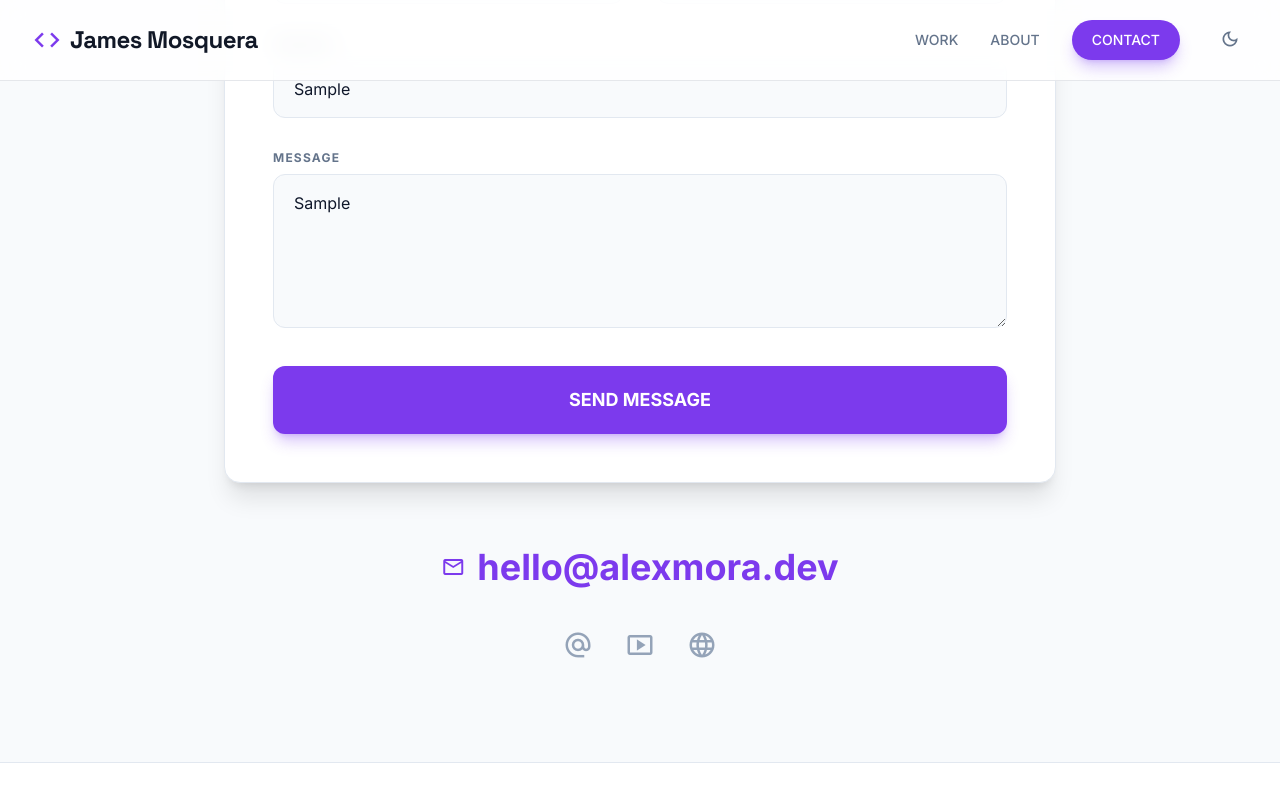
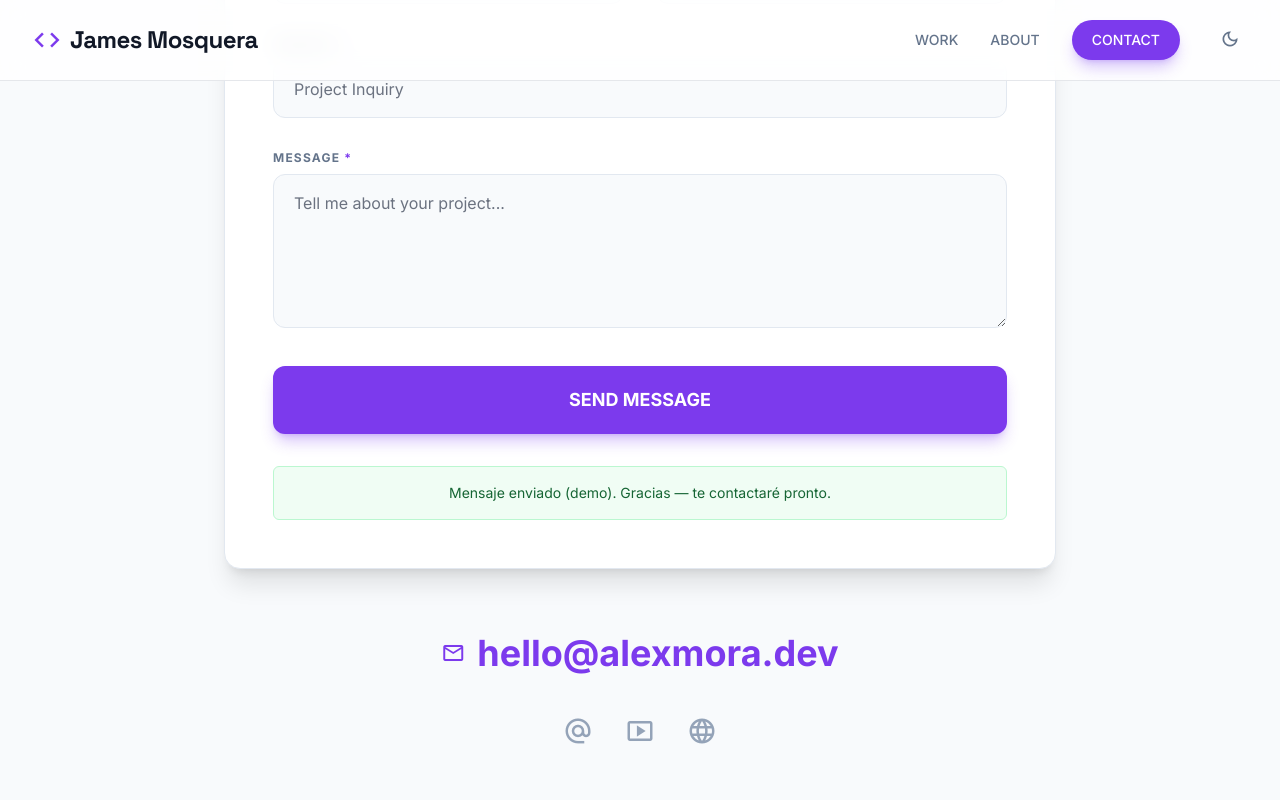
Before and after one commit to JotaJotaM1/Portafolio_James_Mosquera, a React (Vite) app: page / in a window 1280 px wide. Both pictures are taken after typing "Sample", "name@example.com", "Sample", "Sample" into the empty fields and a click on the button "SEND MESSAGE". Shown: the part 5106-5906 px from the top of the page. Built offline with nearby package versions, Linux system fonts and the light colour scheme.

Commit message:
Se ajusta la posicion del mensaje que indica cuando se envia por el formulario

```diff
--- a/index.html
+++ b/index.html
@@ -4,7 +4,7 @@
   <head>
     <meta charset="utf-8" />
     <meta name="viewport" content="width=device-width, initial-scale=1.0" />
-    <title>Alex Mora | Front-End Developer</title>
+    <title>James Mosquera | Front-End Developer</title>
     <link href="https://fonts.googleapis.com/css2?family=Inter:wght@300;400;500;600;700;800&family=Space+Grotesk:wght@500;700&display=swap" rel="stylesheet" />
     <link href="https://fonts.googleapis.com/icon?family=Material+Icons+Outlined" rel="stylesheet" />
   <script type="importmap">
--- a/src/components/Contact.tsx
+++ b/src/components/Contact.tsx
@@ -1,6 +1,38 @@
-import React from 'react';
+import React, { useState } from 'react';
 
 export const Contact: React.FC<{ id?: string }> = ({ id }) => {
+  const [form, setForm] = useState({ name: '', email: '', subject: '', message: '' });
+  const [errors, setErrors] = useState<{ [k: string]: string }>({});
+  const [statusMessage, setStatusMessage] = useState<string | null>(null);
+
+  const handleChange = (e: React.ChangeEvent<HTMLInputElement | HTMLTextAreaElement>) => {
+    const { name, value } = e.target;
+    setForm((s) => ({ ...s, [name]: value }));
+    setErrors((s) => ({ ...s, [name]: '' }));
+    setStatusMessage(null);
+  };
+
+  const validate = () => {
+    const next: { [k: string]: string } = {};
+    if (!form.name.trim()) next.name = 'Este campo es obligatorio.';
+    if (!form.email.trim()) next.email = 'Este campo es obligatorio.';
+    else if (!/^[^\s@]+@[^\s@]+\.[^\s@]+$/.test(form.email)) next.email = 'Introduce un correo válido.';
+    if (!form.subject.trim()) next.subject = 'Este campo es obligatorio.';
+    if (!form.message.trim()) next.message = 'Este campo es obligatorio.';
+    return next;
+  };
+
+  const handleSubmit = (e: React.FormEvent) => {
+    e.preventDefault();
+    const next = validate();
+    setErrors(next);
+    if (Object.keys(next).length === 0) {
+      setStatusMessage('Mensaje enviado (demo). Gracias — te contactaré pronto.');
+      // Aquí puedes enviar `form` a tu API/servicio.
+      setForm({ name: '', email: '', subject: '', message: '' });
+    }
+  };
+
   return (
     <section id={id} className="py-24 bg-slate-50 dark:bg-slate-900/50">
       <div className="max-w-4xl mx-auto px-4 sm:px-6 lg:px-8">
@@ -12,44 +44,80 @@ export const Contact: React.FC<{ id?: string }> = ({ id }) => {
         </div>
 
         <div className="bg-white dark:bg-slate-800 rounded-2xl p-8 md:p-12 shadow-xl border border-slate-200 dark:border-slate-700">
-          <form className="space-y-8" onSubmit={(e) => e.preventDefault()}>
+          <form className="space-y-8" onSubmit={handleSubmit} noValidate>
             <div className="grid grid-cols-1 md:grid-cols-2 gap-8">
               <div className="space-y-2">
-                <label className="block text-xs font-bold uppercase tracking-widest text-slate-500">Name</label>
+                <label htmlFor="contact-name" className="block text-xs font-bold uppercase tracking-widest text-slate-500">Name <span className="text-primary">*</span></label>
                 <input
+                  id="contact-name"
+                  name="name"
                   type="text"
                   placeholder="John Doe"
+                  required
+                  value={form.name}
+                  onChange={handleChange}
+                  aria-invalid={!!errors.name}
+                  aria-describedby={errors.name ? 'error-contact-name' : undefined}
                   className="w-full px-5 py-4 rounded-xl bg-slate-50 dark:bg-slate-900 border-slate-200 dark:border-slate-700 text-slate-900 dark:text-white focus:ring-2 focus:ring-primary focus:border-transparent transition-all"
                 />
+                {errors.name && <p id="error-contact-name" className="text-sm text-red-500 mt-1">{errors.name}</p>}
               </div>
               <div className="space-y-2">
-                <label className="block text-xs font-bold uppercase tracking-widest text-slate-500">Email</label>
+                <label htmlFor="contact-email" className="block text-xs font-bold uppercase tracking-widest text-slate-500">Email <span className="text-primary">*</span></label>
                 <input
+                  id="contact-email"
+                  name="email"
                   type="email"
                   placeholder="john@example.com"
+                  required
+                  value={form.email}
+                  onChange={handleChange}
+                  aria-invalid={!!errors.email}
+                  aria-describedby={errors.email ? 'error-contact-email' : undefined}
                   className="w-full px-5 py-4 rounded-xl bg-slate-50 dark:bg-slate-900 border-slate-200 dark:border-slate-700 text-slate-900 dark:text-white focus:ring-2 focus:ring-primary focus:border-transparent transition-all"
                 />
+                {errors.email && <p id="error-contact-email" className="text-sm text-red-500 mt-1">{errors.email}</p>}
               </div>
             </div>
             <div className="space-y-2">
-              <label className="block text-xs font-bold uppercase tracking-widest text-slate-500">Subject</label>
+              <label htmlFor="contact-subject" className="block text-xs font-bold uppercase tracking-widest text-slate-500">Subject <span className="text-primary">*</span></label>
               <input
+                id="contact-subject"
+                name="subject"
                 type="text"
                 placeholder="Project Inquiry"
+                required
+                value={form.subject}
+                onChange={handleChange}
+                aria-invalid={!!errors.subject}
+                aria-describedby={errors.subject ? 'error-contact-subject' : undefined}
                 className="w-full px-5 py-4 rounded-xl bg-slate-50 dark:bg-slate-900 border-slate-200 dark:border-slate-700 text-slate-900 dark:text-white focus:ring-2 focus:ring-primary focus:border-transparent transition-all"
               />
+              {errors.subject && <p id="error-contact-subject" className="text-sm text-red-500 mt-1">{errors.subject}</p>}
             </div>
             <div className="space-y-2">
-              <label className="block text-xs font-bold uppercase tracking-widest text-slate-500">Message</label>
+              <label htmlFor="contact-message" className="block text-xs font-bold uppercase tracking-widest text-slate-500">Message <span className="text-primary">*</span></label>
               <textarea
+                id="contact-message"
+                name="message"
                 rows={5}
                 placeholder="Tell me about your project..."
+                required
+                value={form.message}
+                onChange={handleChange}
+                aria-invalid={!!errors.message}
+                aria-describedby={errors.message ? 'error-contact-message' : undefined}
                 className="w-full px-5 py-4 rounded-xl bg-slate-50 dark:bg-slate-900 border-slate-200 dark:border-slate-700 text-slate-900 dark:text-white focus:ring-2 focus:ring-primary focus:border-transparent transition-all"
               ></textarea>
+              {errors.message && <p id="error-contact-message" className="text-sm text-red-500 mt-1">{errors.message}</p>}
             </div>
-            <button className="w-full py-5 px-6 rounded-xl bg-primary hover:bg-primary-hover text-white font-bold text-lg shadow-lg shadow-primary/30 transition-all transform hover:-translate-y-1 active:scale-95">
+            <button type="submit" className="w-full py-5 px-6 rounded-xl bg-primary hover:bg-primary-hover text-white font-bold text-lg shadow-lg shadow-primary/30 transition-all transform hover:-translate-y-1 active:scale-95">
               SEND MESSAGE
             </button>
+
+            {statusMessage && (
+              <div className="mt-4 rounded-md bg-green-50 border border-green-200 p-4 text-sm text-green-800 text-center">{statusMessage}</div>
+            )}
           </form>
         </div>
 
```
